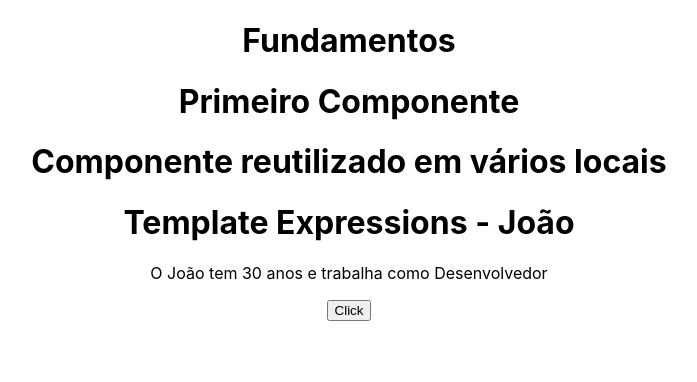
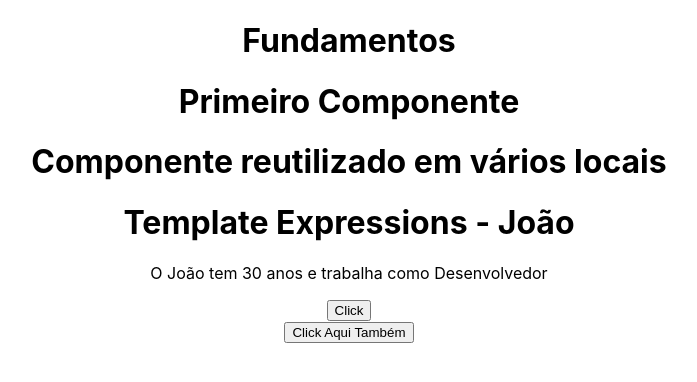
Before and after one commit to gabsbento/curso-react, a React (Create React App) app: page / in a window 1280 px wide. Shown: the top 382 px of the page, without its empty margins (291-988 px from the left). Built offline with nearby package versions, Linux system fonts and the light colour scheme.

Commit message:
:sparkles: feat: funcoes dentro do evento

```diff
--- a/src/components/Events.jsx
+++ b/src/components/Events.jsx
@@ -7,6 +7,11 @@ const Events = () => {
       <div>
         <button onClick={handleMyClick}>Click</button>
       </div>
+      <div>
+        <button onClick={() => console.log("Clicou no segundo botão")}>
+          Click Aqui Também
+        </button>
+      </div>
     </div>
   );
 };
```
